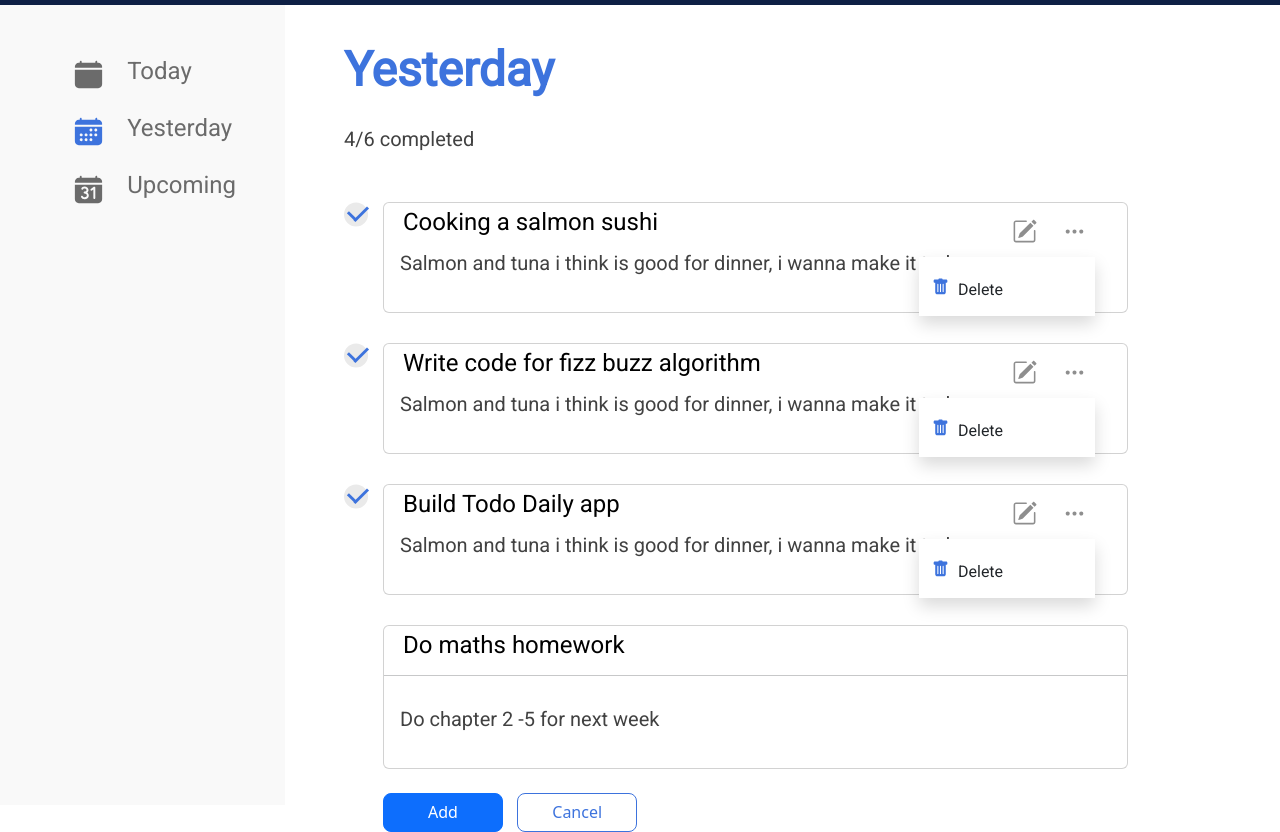
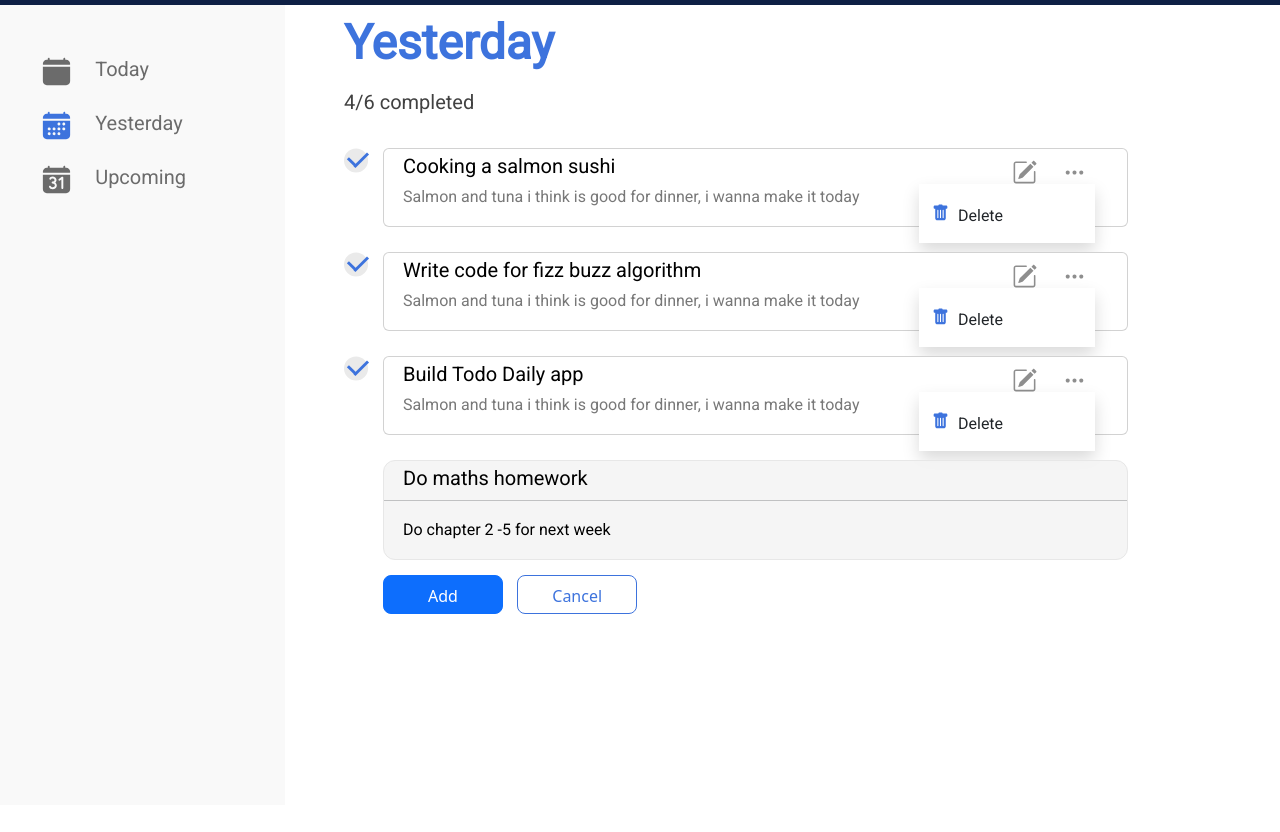
Before and after one commit to Tijesuni/DoTicks, a plain HTML site: page yesterday.html in a window 1280 px wide. Shown: the part 79-911 px from the top of the page. After the commit the page ends 884 px from the top, so only its background shows below. Drawn offline with nearby package versions, Linux system fonts and the light colour scheme.

Commit message:
Today page
Renamed the file from addTask.html to yesterday.html
added a new file called today.html

```diff
--- /dev/null
+++ b/css/nav.css
@@ -0,0 +1,63 @@
+@import url('https://fonts.googleapis.com/css2?family=Roboto&family=Rubik:wght@700&display=swap');
+
+*, ::after, ::before{
+    box-sizing: border-box;
+}
+
+body{
+    background-color: #ffffff;
+}
+
+.container{
+    margin-left: 0px !important;
+    margin-right: 0px !important;
+}
+
+.navbar{
+    background-color: #0E2045 !important;
+}
+
+.navbar .container-fluid a{
+    color: #ffffff !important;
+}
+
+.navbar .text{
+    text-align: center;
+    font-family: 'Roboto' !important;
+    font-style: normal;
+    font-weight: 400 !important;
+    font-size: 24px !important;
+    line-height: 28px !important;
+}
+
+.navbar .dropdown-menu{
+    background: #FFFFFF;
+    border: 1px solid #D7D7D7;
+    border-radius: 16px;
+    width: 100%;
+}
+
+.dropdown-menu .text{
+    font-family: 'Roboto' !important;
+    font-style: normal !important;
+    font-weight: 400 !important;
+    font-size: 18px !important;
+    line-height: 21px !important;
+}
+
+.dropdown-item{
+    width: 272px;
+    padding-left: 11px !important;
+    padding-right: 140px !important;
+    padding-top: 20px !important;
+    padding-bottom: 15px !important;
+}
+
+.navbar .dropdown-menu a{
+    color: #040404 !important;
+    text-align: center;
+}
+
+a{
+    text-decoration: none !important;
+}
--- /dev/null
+++ b/css/today.css
@@ -0,0 +1,138 @@
+@import url('https://fonts.googleapis.com/css2?family=Roboto&family=Rubik:wght@700&display=swap');
+
+*, ::after, ::before{
+    box-sizing: border-box;
+}
+
+.row .left{
+    background-color: #F9F9F9 !important;
+    height: 100vh;
+    padding-top: 52px;
+    padding-left: 42px;
+}
+
+.row .right{
+    height: 100vh;
+}
+
+.row ul li{
+    margin-bottom: 25px;
+}
+
+.row .left .text{
+    font-family: 'Roboto' !important;
+    font-style: normal;
+    font-weight: 400 !important;
+    font-size: 20px !important;
+    line-height: 22px !important;
+    text-align: center;
+    margin-left: 20px;
+}
+
+.row a{
+    color: #6B6B6B;
+}
+
+.row a:hover{
+    color: #3D73DD !important;
+}
+
+.right h1{
+    font-family: 'Roboto';
+    font-style: normal;
+    font-weight: 700;
+    font-size: 48px;
+    line-height: 56px;
+    color: #3D73DD;
+}
+
+.right .subheading{
+    font-family: 'Roboto';
+    font-style: normal;
+    font-weight: 400;
+    font-size: 20px;
+    line-height: 22px;
+    color: #414141;
+    padding-top: 10px;
+    padding-bottom: 10px;
+}
+
+.right .card{
+    font-family: 'Roboto';
+    font-weight: 400;
+    width: 100%;
+}
+
+.right .card-subtitle{
+    padding-left: 19px;
+    padding-top: 9px;
+    font-style: bold;
+    font-size: 20px;
+    line-height: 24px;
+    color: #000000;
+}
+
+.right .card-body{
+    padding-bottom: 19px;
+    padding-left: 19px;
+    padding-top: 9px;
+    font-style: bold;
+    font-size: 16px;
+    line-height: 20px;
+    color: #787878;
+    margin-bottom: 0px;
+}
+
+.task{
+    margin-top: 30px;
+    display: flex;
+}
+
+.task img{
+    float: left;
+}
+
+.task .card{
+    float: right;
+    margin-left: 13px;
+}
+
+.task .addTask .text{
+    font-family: 'Roboto';
+    font-style: normal;
+    font-weight: 400;
+    font-size: 16px;
+    line-height: 20px;
+}
+
+.task .adding{
+    margin-left: 39px !important;
+}
+
+.card .modification{
+    position: absolute;
+    align-self: flex-end;
+    top: 15%;
+    right: 2%;
+}
+
+.card .modification img{
+    margin-right: 27px;
+}
+
+.card .delete{
+    width: 176px;
+    height: 59px;
+    padding-left: 14px;
+    padding-top: 21px;
+    padding-bottom: 20px;
+    background-color: #ffffff;
+    align-self: flex-end;
+    position: absolute;
+    top: 50%;
+    right: 32px;
+}
+
+li{
+    list-style: none;
+}
--- a/css/addTask.css
+++ b/css/yesterday.css
@@ -2,60 +2,6 @@
 
 *, ::after, ::before{
     box-sizing: border-box;
-}
-
-body{
-    background-color: #ffffff;
-}
-
-.container{
-    margin-left: 0px !important;
-    margin-right: 0px !important;
-}
-
-.navbar{
-    background-color: #0E2045 !important;
-}
-
-.navbar .container-fluid a{
-    color: #ffffff !important;
-}
-
-.navbar .text{
-    text-align: center;
-    font-family: 'Roboto' !important;
-    font-style: normal;
-    font-weight: 400 !important;
-    font-size: 24px !important;
-    line-height: 28px !important;
-}
-
-.navbar .dropdown-menu{
-    background: #FFFFFF;
-    border: 1px solid #D7D7D7;
-    border-radius: 16px;
-    width: 100%;
-}
-
-.dropdown-menu .text{
-    font-family: 'Roboto' !important;
-    font-style: normal !important;
-    font-weight: 400 !important;
-    font-size: 18px !important;
-    line-height: 21px !important;
-}
-
-.dropdown-item{
-    width: 272px;
-    padding-left: 11px !important;
-    padding-right: 140px !important;
-    padding-top: 20px !important;
-    padding-bottom: 15px !important;
-}
-
-.navbar .dropdown-menu a{
-    color: #040404 !important;
-    text-align: center;
 }
 
 .row .left{
@@ -65,76 +11,80 @@ body{
     padding-left: 42px;
 }
 
-.first-row ul li{
+.row .right{
+    height: 100vh;
+}
+
+.row ul li{
     margin-bottom: 25px;
 }
 
-.first-row ul li .text{
-    color: #6B6B6B;
+.row .left .text{
     font-family: 'Roboto' !important;
     font-style: normal;
     font-weight: 400 !important;
-    font-size: 24px !important;
-    line-height: 28px !important;
+    font-size: 20px !important;
+    line-height: 22px !important;
     text-align: center;
     margin-left: 20px;
 }
 
-a{
-    text-decoration: none !important;
+.row a{
+    color: #6B6B6B;
 }
 
-.sidebars a:hover{
+.row a:hover{
     color: #3D73DD !important;
 }
 
-.secondcolumn h1{
+.right h1{
     font-family: 'Roboto';
     font-style: normal;
     font-weight: 700;
     font-size: 48px;
     line-height: 56px;
     color: #3D73DD;
-    padding-bottom: 22px;
 }
 
-.secondcolumn p{
+.right .subheading{
     font-family: 'Roboto';
     font-style: normal;
     font-weight: 400;
     font-size: 20px;
     line-height: 22px;
     color: #414141;
-    padding-bottom: 22px;
+    padding-top: 10px;
+    padding-bottom: 10px;
 }
 
-.card{
+.right .card{
     font-family: 'Roboto';
     font-weight: 400;
     width: 100%;
 }
 
-.card-subtitle{
-    padding-left: 19px;
-    padding-top: 9px;
-    font-style: bold;
-    font-size: 24px;
-    line-height: 28px;
-    color: #000000;
-}
-
-.card-body{
-    padding-bottom: 19px;
+.right .card-subtitle{
     padding-left: 19px;
     padding-top: 9px;
     font-style: bold;
     font-size: 20px;
     line-height: 24px;
+    color: #000000;
+}
+
+.right .card-body{
+    padding-bottom: 19px;
+    padding-left: 19px;
+    padding-top: 9px;
+    font-style: bold;
+    font-size: 16px;
+    line-height: 20px;
     color: #787878;
+    margin-bottom: 0px;
 }
 
 .task{
-    margin-top: 30px;
+    margin-top: 25px;
     display: flex;
 }
 
@@ -149,20 +99,30 @@ a{
 
 .task .adding{
     margin-left: 39px !important;
+    background: rgba(244, 244, 244, 0.88) !important;
+    border: 1px solid #E7E7E7 !important;
+    border-radius: 12px !important;
 }
 
-.secondcolumn .button{
+.right .button{
     margin-left: 39px !important;
 }
 
-.secondcolumn .btn{
+.right .btn{
     height: 39px;
     width: 120px;
     margin-right: 10px;
     border-radius: 8px;
+    padding-top: 8px;
+    padding-bottom: 9px;
+    text-align: center;
 }
 
-.secondcolumn .btn-secondary{
+.card hr{
+    margin: 10px 0px;
+}
+
+.right .btn-secondary{
     color: #3D73DD;
     background-color: transparent;
     border: 1px solid #3D73DD;
@@ -183,12 +143,12 @@ a{
     width: 176px;
     height: 59px;
     padding-left: 14px;
-    padding-top: 21px;
+    padding-top: 20px;
     padding-bottom: 20px;
     background-color: #ffffff;
     align-self: flex-end;
     position: absolute;
-    top: 50%;
+    top: 45%;
     right: 32px;
 }
 
--- a/addTask.html
+++ b/yesterday.html
@@ -4,7 +4,8 @@
     <meta charset="UTF-8">
     <meta http-equiv="X-UA-Compatible" content="IE=edge">
     <meta name="viewport" content="width=device-width, initial-scale=1.0">
-    <link rel="stylesheet" href="css/addTask.css">
+    <link rel="stylesheet" href="css/yesterday.css">
+    <link rel="stylesheet" href="css/nav.css">
     <script src="https://kit.fontawesome.com/4b14ee6d2c.js" crossorigin="anonymous"></script>
     <link href="https://cdn.jsdelivr.net/npm/bootstrap@5.2.0-beta1/dist/css/bootstrap.min.css" rel="stylesheet" integrity="sha384-0evHe/X+R7YkIZDRvuzKMRqM+OrBnVFBL6DOitfPri4tjfHxaWutUpFmBp4vmVor" crossorigin="anonymous">
     <title>Add Task</title>
@@ -24,7 +25,7 @@
                 </a>
                 <ul class="dropdown-menu dropdown-menu-end dropdown-menu-lg-start" aria-labelledby="navbarScrollingDropdown">
                     <li>
-                        <a class="dropdown-item" href="#">
+                        <a class="dropdown-item" href="index.html">
                             <img src="images/profile.svg" alt="" class="d-inline-block">
                           <span class="text">Profile</span>
                         </a>
@@ -50,16 +51,16 @@
     <div class="container sidebars">
         <div class="row first-row">
             <div class="col-lg-3 firstcolumn left">
-                <ul>
+                <ul style="padding-left: 0px;">
                     <li class="today">
-                        <a href="">
+                        <a href="today.html">
                             <img src="images/today.svg" alt="" width="29px" height="29px" class="d-inline-block">
                             <span class="text">Today</span>
                         </a>
                     </li>
 
                     <li class="yesterday">
-                        <a href="">
+                        <a href="yesterday.html">
                             <img src="images/yesterday.svg" alt="" width="29px" height="29px" class="d-inline-block">
                             <span class="text">Yesterday</span>
                         </a>
@@ -74,10 +75,10 @@
 
                 </ul>
             </div>
-            <div class="col-lg-9 secondcolumn">
+            <div class="col-lg-9 right secondcolumn">
                 <div class="" style="margin-left: 47px;">
-                    <h1 class="heading" style="margin-top: 37px;">Yesterday</h1>
-                    <p class="subheading">4/6 completed</p>
+                    <h1 class="heading" style="margin-top: 10px; margin-bottom: 10px;">Yesterday</h1>
+                    <p class="subheading" style="margin-bottom: 0px;">4/6 completed</p>
 
                     <div class="tasks">
                         <div class="task">
@@ -171,7 +172,7 @@
                                     Do maths  homework
                                 </h4>
                                 <hr>
-                                <p class="card-body text">
+                                <p class="card-body text" style="color: #000000;">
                                     Do chapter  2 -5 for next week
                                 </p>
 
@@ -179,7 +180,7 @@
                         </div>
                     </div>
 
-                    <div class="button" style="margin-top: 24px;">
+                    <div class="button" style="margin-top: 15px; margin-bottom: 10px;">
                         <button type="submit" class="btn btn-primary">Add</button>
                         <button class="btn btn-secondary">Cancel</button>
                     </div>
```
Also changed, not shown: index.html (+34 -10 lines), today.html (added, +211 -0 lines), images/add.svg (added).
